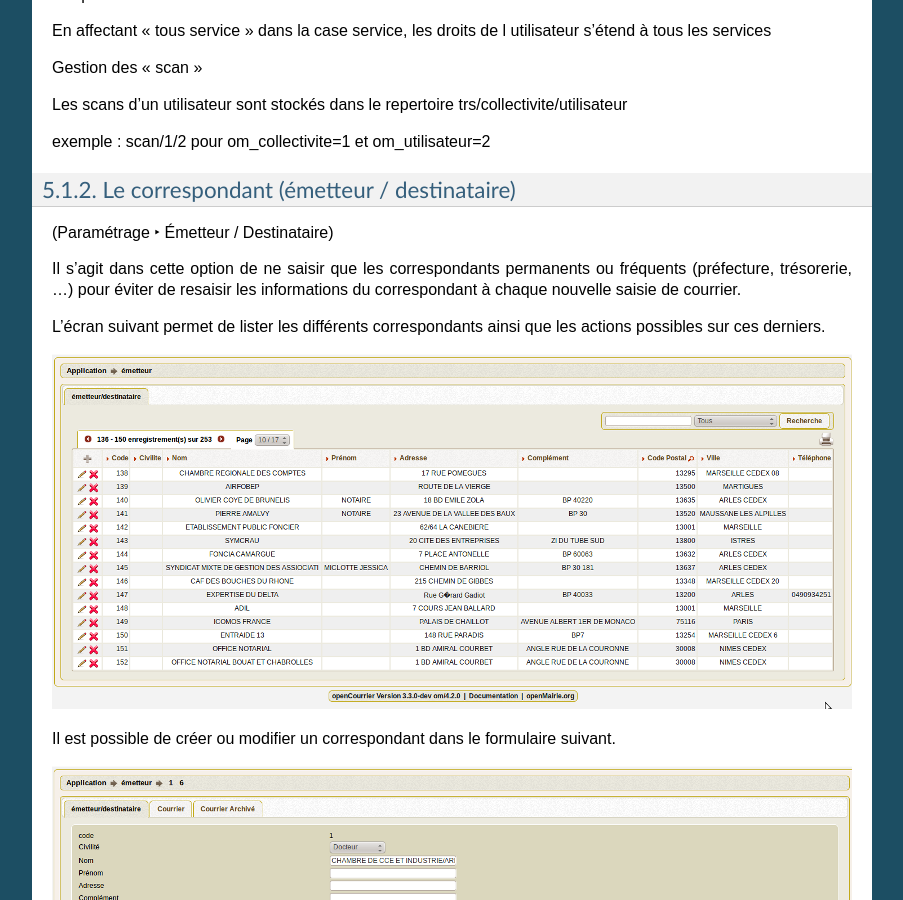
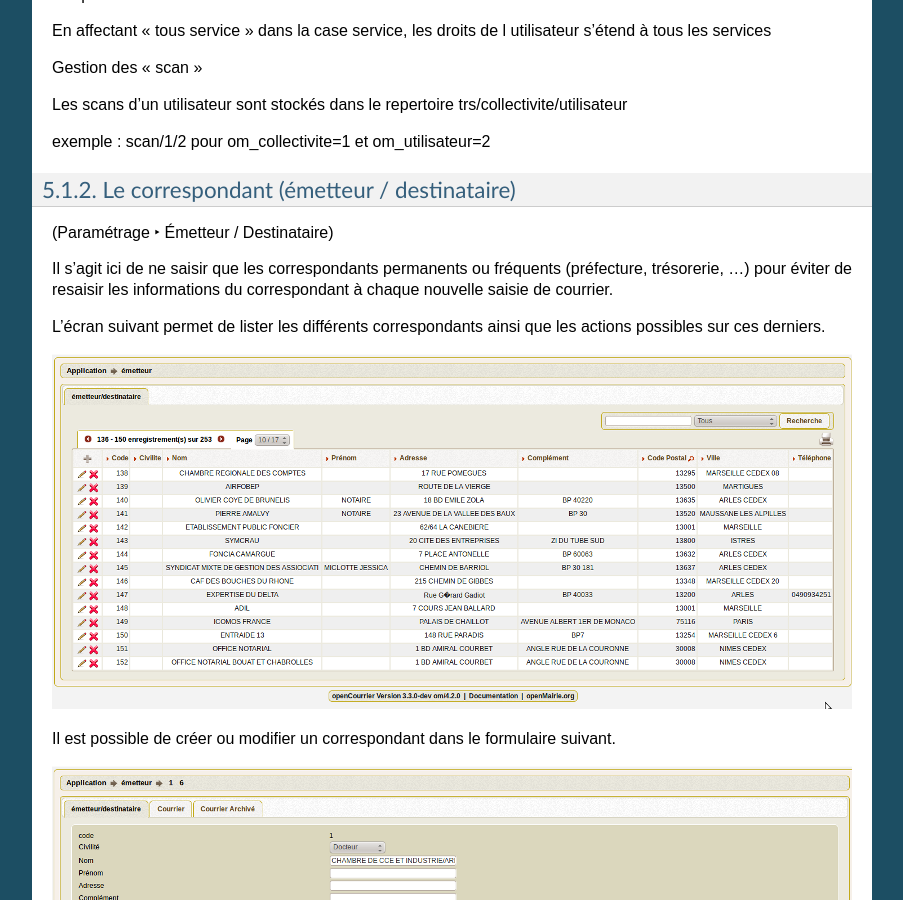
Before and after one commit to vcollette/opencourrier-documentation, a Sphinx documentation site: the page built from source/manuel_utilisateur/parametrage/index.rst, in a window 1280 px wide and 900 px high, scrolled down 1973 px. Shown: the whole window, without its empty margins (198-1101 px from the left). Built offline with Sphinx 7.4.7, drawn with Linux system fonts in a browser that asks for light colours.

Commit message:
Corrections mineures

```diff
--- a/source/manuel_utilisateur/courrier/index.rst
+++ b/source/manuel_utilisateur/courrier/index.rst
@@ -75,7 +75,7 @@ le champ sur les pièces jointes est supprimé dans la version 3.2.0
 Courrier départ
 ---------------
 
-Cette fonctionnalité est facultative dans l'application, il est possible
+Cette fonctionnalité est optionnelle dans l'application, il est possible
 d'activer ou de désactiver la fonctionnalité dans le paramétrage (:ref:`paramétrage de l'option courrier départ <om_parametre_option_courrier_depart>`).
 
 (:menuselection:`Courrier --> Courrier départ`)
--- a/source/manuel_utilisateur/parametrage/index.rst
+++ b/source/manuel_utilisateur/parametrage/index.rst
@@ -82,7 +82,7 @@ Le correspondant (émetteur / destinataire)
 
 (:menuselection:`Paramétrage --> Émetteur / Destinataire`)
 
-Il s'agit dans cette option de ne saisir que les correspondants permanents ou
+Il s'agit ici de ne saisir que les correspondants permanents ou
 fréquents (préfecture, trésorerie, ...) pour éviter de resaisir les informations
 du correspondant à chaque nouvelle saisie de courrier.
 
```
